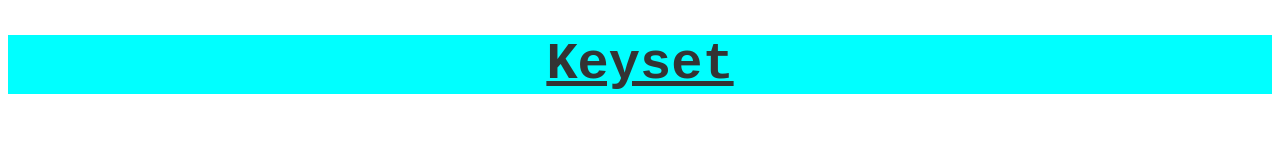
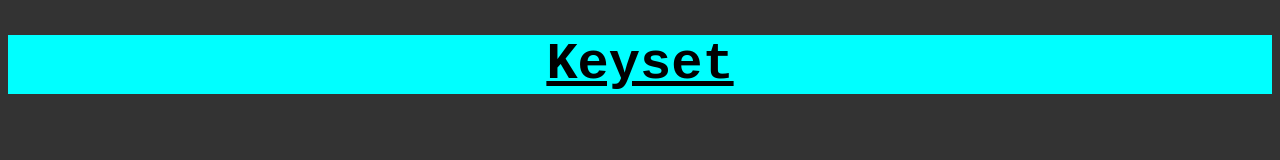
Before and after one commit to Kyla27/Keyset, a plain HTML site: page index.html in a window 1280 px wide. Drawn offline with Linux system fonts and the light colour scheme.

Commit message:
Update index.html

```diff
--- a/index.html
+++ b/index.html
@@ -4,7 +4,7 @@
         <title>Keyset</title>
         <meta charset="utf-8">
         <style>
-            body { color:#333333; }
+            body { background-color:#333333; }
             #title { background-color:#00ffff;
                     font-family: Monospace;
                     font-size: 4em;
```
